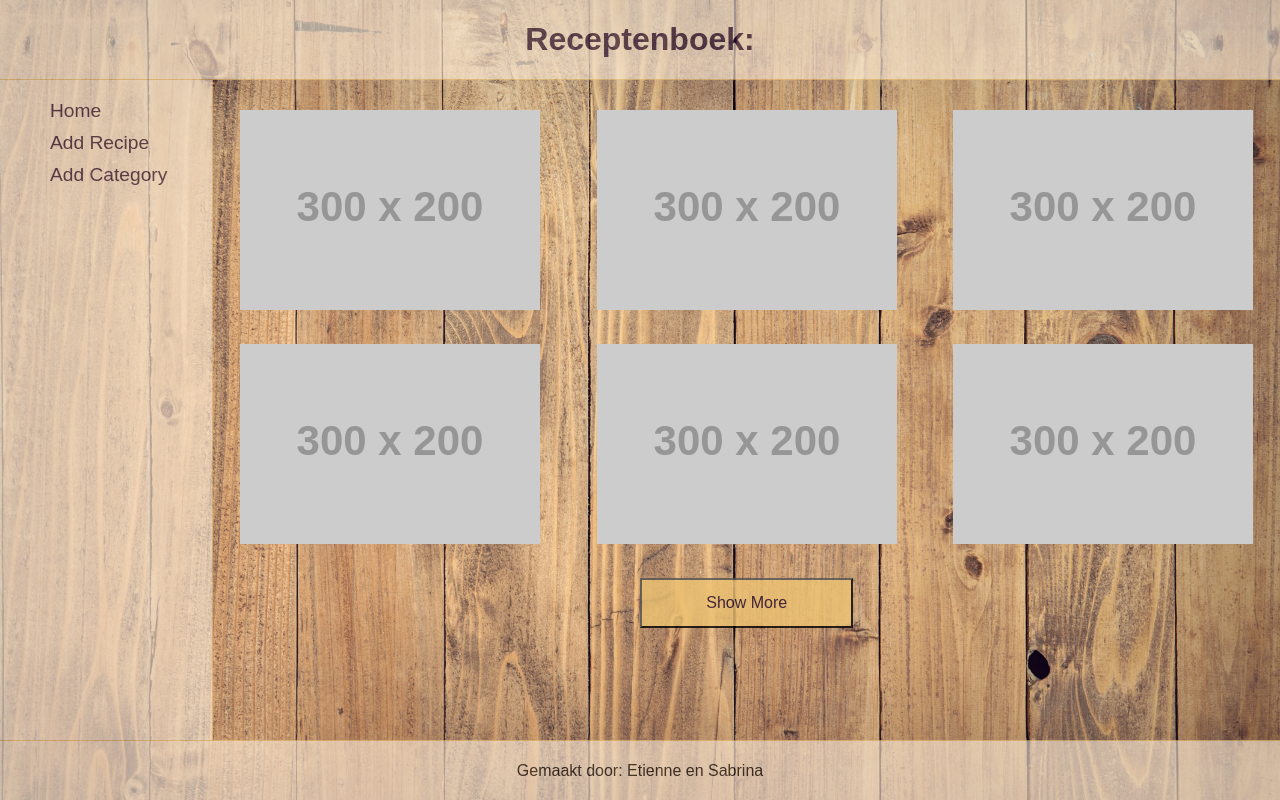
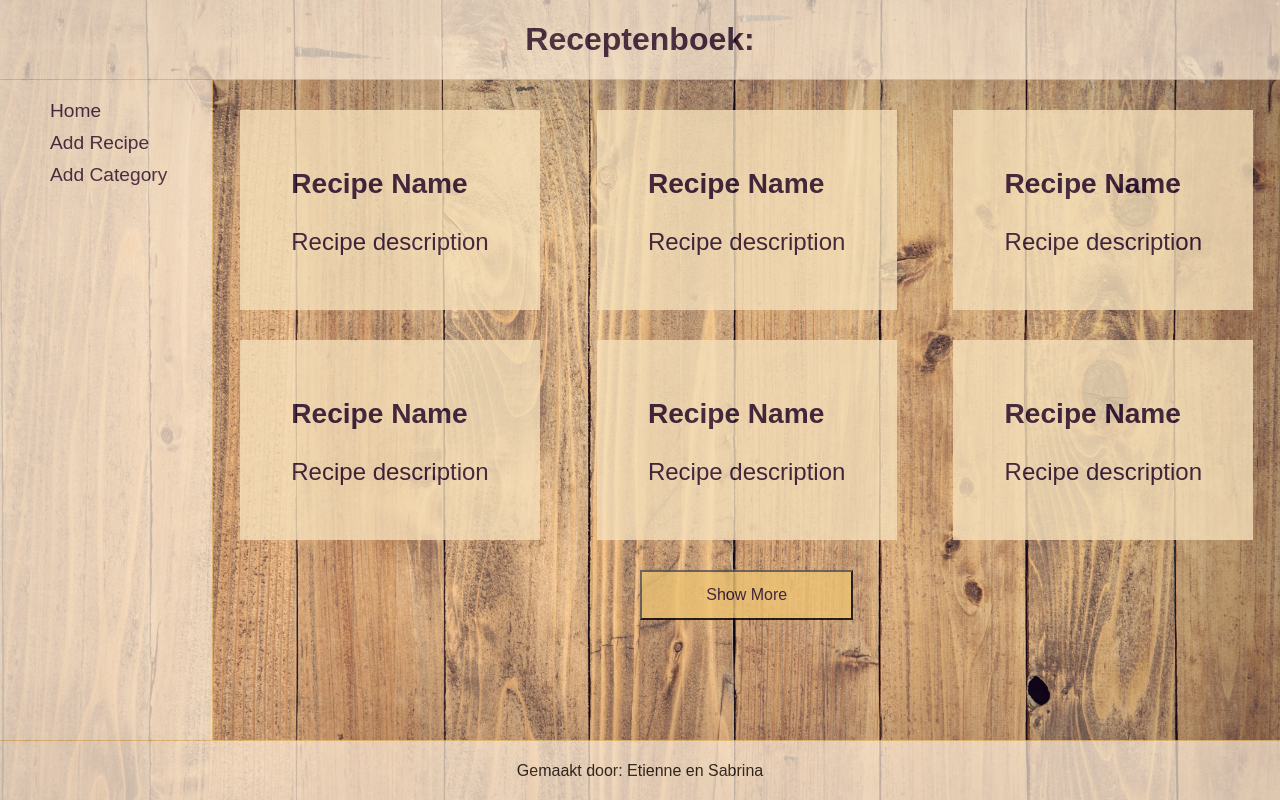
Before and after one commit to e10ne/receptenboek, a PHP site: page / in a window 1280 px wide. Run offline with PHP 8.4, Linux system fonts and the light colour scheme; grey boxes labelled with a size stand in for pictures from a placeholder-image service; some libraries are stand-ins or nearby versions.

Commit message:
gewerkt aan styles en index. nieuwe file aangemaakt voor single recept. in de index verandert dat we geen plaatje meet gebruiken maar wel een klein boxje zien met de naam en de beschcrijving van het preview recept

```diff
--- a/Styles/recicpeBook.css
+++ b/Styles/recicpeBook.css
@@ -22,10 +22,11 @@ skin color: F4DFBA */
 body {
     min-height: 100vh;
     background-image: url("../images/backgroundImage.jpg");
-    background-position: center;
+    background-position: top;
     background-repeat: no-repeat;
     background-size: cover;
     background-color: #F4DFBA;
+    background-attachment: fixed;
 
 }
 
@@ -47,7 +48,7 @@ body {
     align-items: center;
     border-bottom: 1px solid #EEC373;
     background-color: #FFEED9;
-    opacity: 0.6;
+    opacity: 0.7;
     color: #22092C;
 }
 
@@ -56,7 +57,7 @@ body {
 
     border-right: 1px solid #EEC373;
     background-color: #FFEED9;
-    opacity: 0.6;
+    opacity: 0.7;
 }
 
 ul {
@@ -98,7 +99,7 @@ a:hover {
     align-items: center;
     border-top: 1px solid #EEC373;
     background-color: #FFEED9;
-    opacity: 0.6;
+    opacity: 0.7;
 }
 
 h1 {
@@ -142,3 +143,14 @@ h1 {
     color: #22092C;
     opacity: 0.8;
 }
+
+.recipePreviewBox
+{
+    background-color: #F4DFBA;
+    height: 200px;
+    width: 300px;
+    justify-content: center;
+    align-items: center;
+    opacity: 0.8;
+    font-size: 1.5rem;
+}
--- a/index.php
+++ b/index.php
@@ -38,15 +38,55 @@ declare(strict_types=1);
         <div class="flex flexVertical">
             <div class="flex flexVertical">
                 <div class="flex flexHorizontal recipeContainer">
-                    <a href=""><img src="https://placehold.co/300x200" alt=""></a>
-                    <a href=""><img src="https://placehold.co/300x200" alt=""></a>
-                    <a href=""><img src="https://placehold.co/300x200" alt=""></a>
+
+                    <a href="recipe.php" class="recipePreviewBox flex">
+                        <div>
+                            <h3>Recipe Name</h1>
+                                <p>Recipe description</p>
+                        </div>
+                    </a>
+
+                    <a href="recipe.php" class="recipePreviewBox flex">
+                        <div>
+                            <h3>Recipe Name</h1>
+                                <p>Recipe description</p>
+                        </div>
+                    </a>
+
+                    <a href="recipe.php" class="recipePreviewBox flex">
+                        <div>
+                            <h3>Recipe Name</h1>
+                                <p>Recipe description</p>
+                        </div>
+                    </a>
+
+                    <!-- <a href="recipe.php"><img class="imageSize" src="https://placehold.co/300x200" alt=""></a>
+                    <a href="recipe.php"><img class="imageSize" src="https://placehold.co/300x200" alt=""></a>
+                    <a href="recipe.php"><img class="imageSize" src="https://placehold.co/300x200" alt=""></a> -->
                 </div>
                 <div class="flex flexHorizontal recipeContainer">
-                    <a href=""><img src="https://placehold.co/300x200" alt=""></a>
-                    <a href=""><img src="https://placehold.co/300x200" alt=""></a>
-                    <a href=""><img src="https://placehold.co/300x200" alt=""></a>
+                    <a href="recipe.php" class="recipePreviewBox flex">
+                        <div>
+                            <h3>Recipe Name</h1>
+                                <p>Recipe description</p>
+                        </div>
+                    </a>
+
+                    <a href="recipe.php" class="recipePreviewBox flex">
+                        <div>
+                            <h3>Recipe Name</h1>
+                                <p>Recipe description</p>
+                        </div>
+                    </a>
+
+                    <a href="recipe.php" class="recipePreviewBox flex">
+                        <div>
+                            <h3>Recipe Name</h1>
+                                <p>Recipe description</p>
+                        </div>
+                    </a>
                 </div>
+
             </div>
             <div class="buttonContainer">
                 <button class="button">Show More</button>
```
Also changed, not shown: recipe.php (added, +45 -0 lines).
